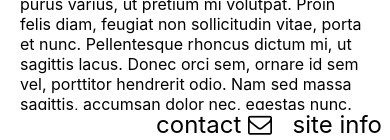
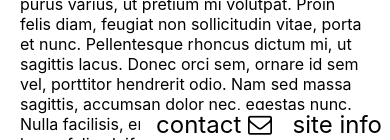
Before and after one commit to taxihelms0/alexiansmith.com, a Jekyll site: the page built from index.html, in a window 390 px wide and 1400 px high, scrolled down 610 px. Shown: the part 1260-1400 px from the top of the window. Built offline with Jekyll 4.4.1, drawn with Linux system fonts in a browser that asks for light colours.

Commit message:
more tweaks to the footer

```diff
--- a/_layouts/default.html
+++ b/_layouts/default.html
@@ -40,12 +40,15 @@
 <script>
   function showInfo(){
     var info = document.getElementsByClassName("toggle");
+    var body = document.getElementsByTagName("body")[0];
     console.log(info);
     for(let i=0; i < info.length; i++){
       if (info[i].className == "toggle info-hidden") {
         info[i].className = "toggle info";
+        body.style = "padding-bottom:4.5rem;";
       } else {
         info[i].className = "toggle info-hidden";
+        body.style = "";
       }
     }
   }
--- a/_sass/main.scss
+++ b/_sass/main.scss
@@ -285,20 +285,21 @@
   padding-left:8px;
   padding-right:8px;
 
+
 }
 .footer ul {
   background-color:white;
   margin-top:0;
   margin-bottom:0;
   padding-inline-start:0;
-
+  border-radius:2px 0 0 0;
   text-align:right;
-  text-justify: inter-word
 }
 .footer a {
   display:inline;
   // float: right;
   text-align:right;
+  margin-left:1rem;
   color: $link-color;
   text-decoration: none;
   font-size: 1.5rem;
@@ -314,14 +315,17 @@
   display:inline!important;
   font-size:.8rem!important;
   color:#555;
+  margin-left:4px;
 }
 .footer li.info a {
   display:inline!important;
   font-size:.8rem!important;
   color:#555;
+  margin-left:0;
 }
 .footer .infoToggle {
   cursor:context-menu;
-  padding-left:1rem;
 }
+
+
 /* end contact footer */
--- a/_sass/responsive.scss
+++ b/_sass/responsive.scss
@@ -70,9 +70,9 @@
     }
 
     // site info toggler
-    .footer {
-      width:100%;
-    }
+    // .footer {
+    //   width:100%;
+    // }
     .footer ul {
       display:block!important;
       // font-size:.8rem!important;
```
